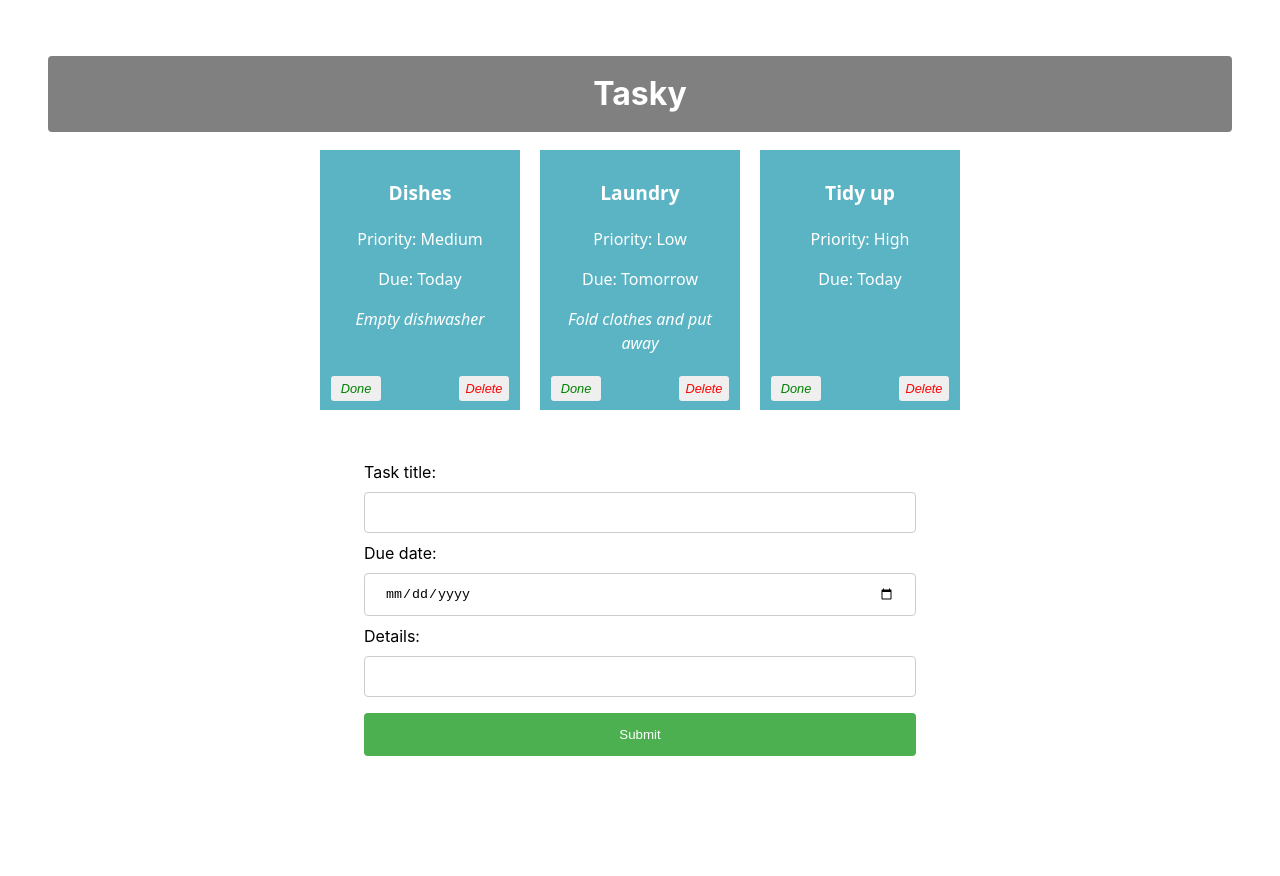
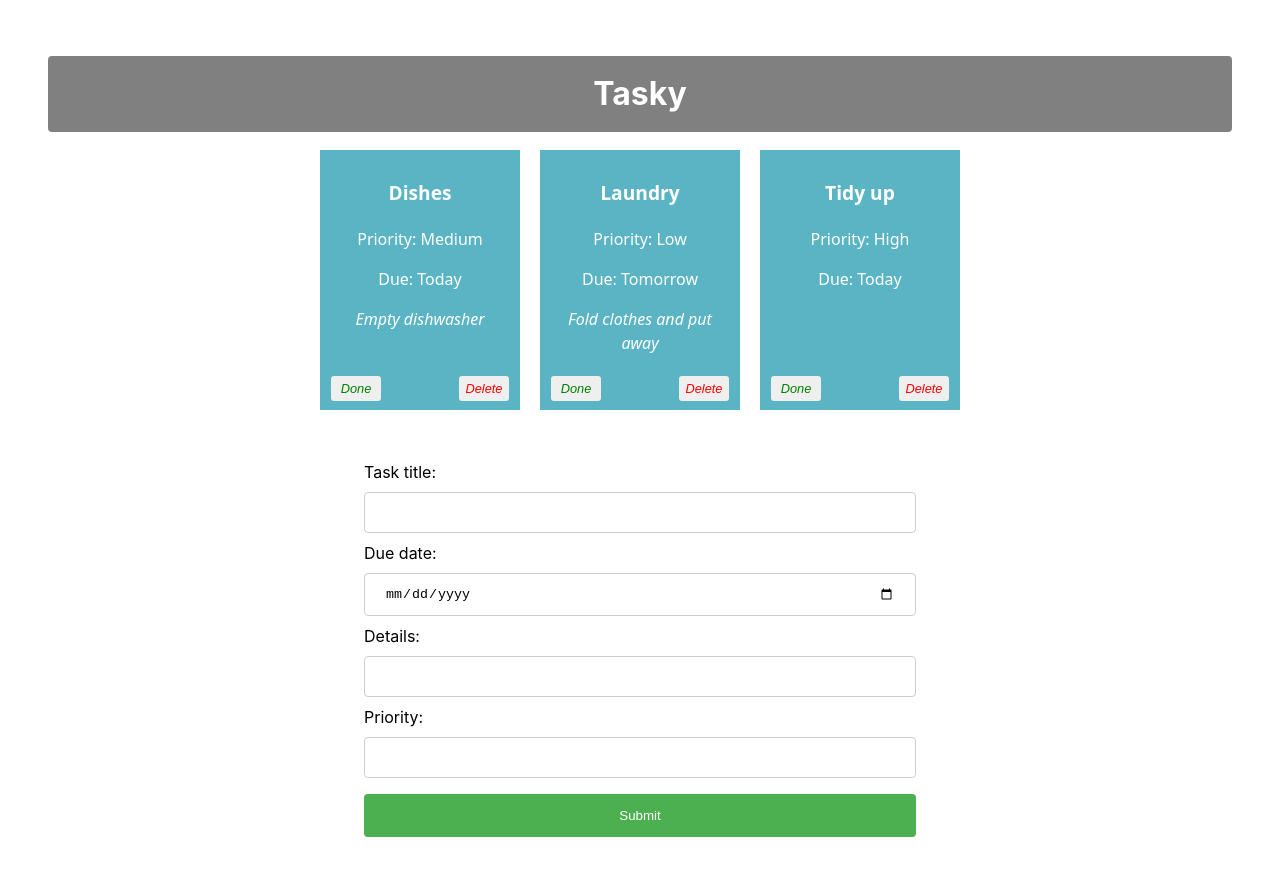
Before and after one commit to mari2701/react-basics-labs, a React (Vite) app in the folder tasky/: page / in a window 1280 px wide. Shown: the top 876 px of the page. Before the commit the page ends 852 px from the top, so only its background shows below. Built offline with nearby package versions, Linux system fonts and the light colour scheme.

Commit message:
Add task functionality

```diff
--- /dev/null
+++ b/package.json
@@ -0,0 +1,5 @@
+{
+  "dependencies": {
+    "uuid": "^13.0.0"
+  }
+}
--- a/tasky/src/App.jsx
+++ b/tasky/src/App.jsx
@@ -1,3 +1,4 @@
+import { v4 as uuidv4 } from 'uuid';
 import AddTaskForm from './components/Form';
 import React, { useState } from 'react';
 import './App.css';
@@ -39,17 +40,33 @@ function App() {
       case "deadline":
           form.deadline = event.target.value;
           break;
+      case "priority":
+          form.priority = event.target.value;
+          break;
       default:
           form = formState;
     }
     setFormState(form);
   }
 
+  const formSubmitHandler = (event) => {
+    event.preventDefault();
+
+    const tasks = [...taskState.tasks];
+    const form = {...formState};
+
+    form.id = uuidv4();
+
+    tasks.push(form);
+    setTaskState({tasks});
+  }
+
 
   const [ formState, setFormState ] = useState({
     title: "",
     description: "",
-    deadline: ""
+    deadline: "",
+    priority: ""
   });
 
   console.log(formState);
@@ -74,7 +91,8 @@ function App() {
 
   ))}
     <div className="container">
-     <AddTaskForm change={formChangeHandler} />
+         <AddTaskForm submit={formSubmitHandler} change={formChangeHandler} />
+
 
 
 
--- a/tasky/src/components/Form.jsx
+++ b/tasky/src/components/Form.jsx
@@ -2,7 +2,8 @@ const AddTaskForm = (props) => {
 
   return (
     <div>
-      <form>
+          <form onSubmit={props.submit}>
+
             <label>
         Task title:
         <input type="text" name="title" required onChange={(event) => props.change(event)} />
@@ -17,7 +18,11 @@ const AddTaskForm = (props) => {
         Details:
         <input type="text" name="description" onChange={(event) => props.change(event)} />
     </label>
-
+    <br />
+<label>
+        Priority:
+        <input type="text" name="priority" onChange={(event) => props.change(event)} />
+</label>
         <input type="submit" value="Submit" />
         </form>
     </div>
```
Also changed, not shown: 1 other file (tests, documents, lock files or other folders).
